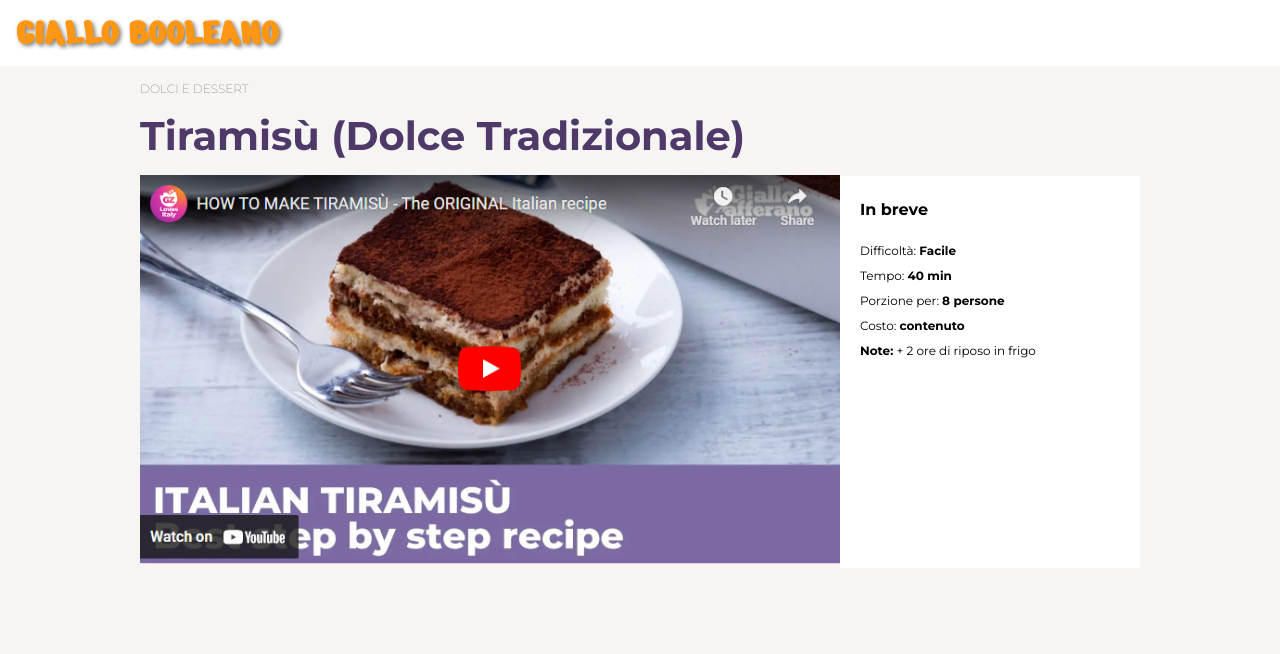
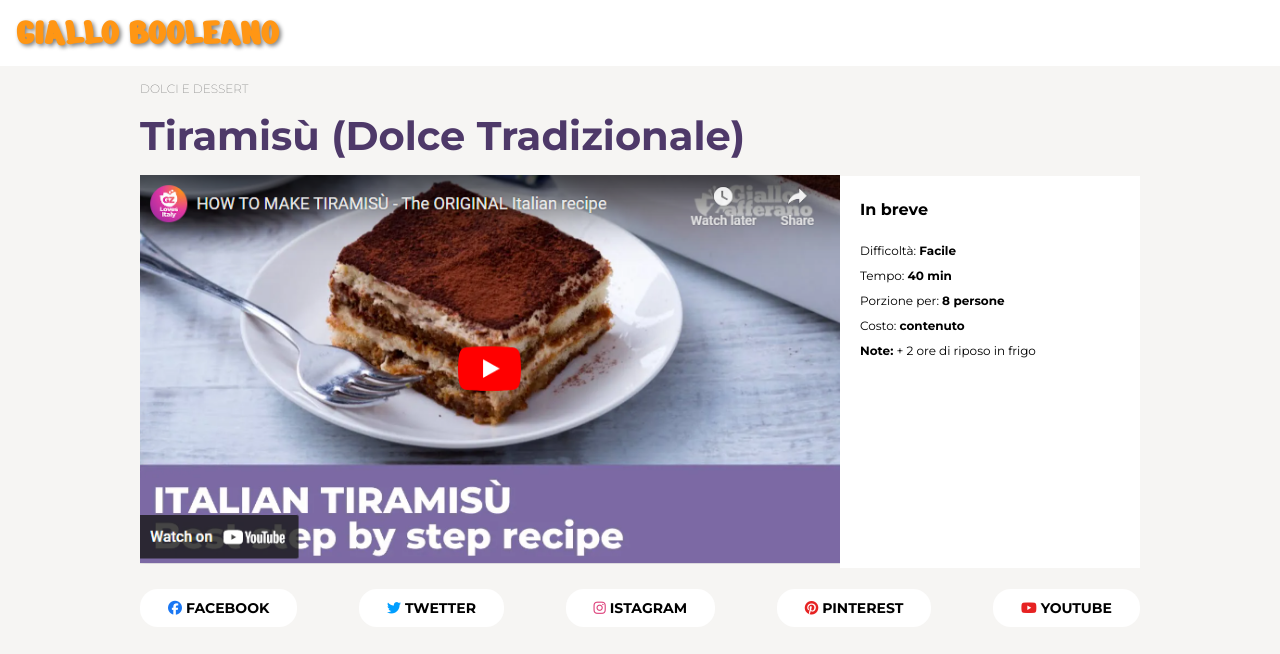
Before and after one commit to Erremme/htmlcss-responsive-layout, a plain HTML site: page index.html in a window 1280 px wide. Drawn offline with Linux system fonts and the light colour scheme.

Commit message:
feat: add micro-section link and make responsoive

```diff
--- a/css/style.css
+++ b/css/style.css
@@ -73,6 +73,15 @@ h4{
     flex-direction: column;
  }
 
+ ul{
+    list-style: none;
+ }
+
+ a{
+    text-decoration: none;
+    color: inherit;
+    cursor: pointer;
+ }
 
 
 /*-----------
@@ -114,12 +123,6 @@ header{
     padding-right: 20px;
 }
 
-.col-details ul{
-    list-style: none;
-
-
-
-}
 
 .col-details li{
     padding: var(--main_padding);
@@ -128,6 +131,53 @@ header{
 .col-details li> span{
     font-weight: var(--text-weight);
 }
+
+/*---micro section link--*/
+
+.social-link{
+   margin: 30px 0;
+}
+
+.social-link ul{
+    display: flex;
+    justify-content: space-between;
+}
+
+ .social-link li> a {
+    padding: 10px 20px;
+    background-color: white;
+    font-size: 14px;
+    font-weight: var(--text-weight);
+    border-radius: 18px;
+ }
+
+ .social-link a> span{
+    display: none;
+ }
+
+ .social-link li:nth-child(1) i{
+  color: #1a77f3;
+ }
+
+ .social-link li:nth-child(2) i{
+    color: #009eff;
+   }
+
+   .social-link li:nth-child(3) i{
+    color: #dc3d78;
+   }
+
+   .social-link li:nth-child(4) i{
+    color: #e62222;
+   }
+
+   .social-link li:nth-child(5) i{
+    color: #e62222;
+   }
+
+
+
+
 /*-----------
    FOOTER
 ---------------*/
@@ -173,6 +223,9 @@ header{
         padding-right: 42px;
      }
 
+     .social-link li> a {
+        padding: 12px 52px;
+      }
 }
 
 /* desktop */
@@ -243,6 +296,17 @@ header{
      padding: 0;
  }
 
+ .social-link li> a {
+    padding: 10px 28px;
+  }
+
+ .social-link a> span{
+    display:inline;
+
+ }
+
+
+
 
 
      }
--- a/index.html
+++ b/index.html
@@ -12,6 +12,10 @@
        <link rel="preconnect" href="https://fonts.gstatic.com" crossorigin>
        <link href="https://fonts.googleapis.com/css2?family=Nerko+One&display=swap" rel="stylesheet">
        <!--  Googlee Fonts-->
+
+       <!--font awesome-->
+        <link rel="stylesheet" href="https://cdnjs.cloudflare.com/ajax/libs/font-awesome/6.6.0/css/all.min.css">
+       <!--/font awesome-->
 
     <title>Giallo Booleano</title>
     <link rel="stylesheet" href="./css/style.css">
@@ -50,6 +54,29 @@
                   </div>
               </div>
 
+              <!--micro section link -->
+              <div class="social-link">
+                 <ul>
+                     <li>
+                        <a href="#"> <i class="fa-brands fa-facebook"> </i> <span>FACEBOOK</span></a>
+                     </li>
+                     <li>
+                        <a href="#"> <i class="fa-brands fa-twitter"></i> </i> <span>TWETTER</span></a>
+                     </li>
+                     <li>
+                        <a href="#"> <i class="fa-brands fa-instagram"></i> <span>ISTAGRAM</span></a>
+                     </li>
+                     <li>
+                        <a href="#">  <i class="fa-brands fa-pinterest"></i> <span>PINTEREST</span></a>
+                     </li>
+                     <li>
+                        <a href="#"> <i class="fa-brands fa-youtube"></i> </i> <span>YOUTUBE</span></a>
+                     </li>
+                 </ul>
+              </div>
+              <!--/micro section link -->
+
+
         </section>
     </main>
        <!--/main-->
```
